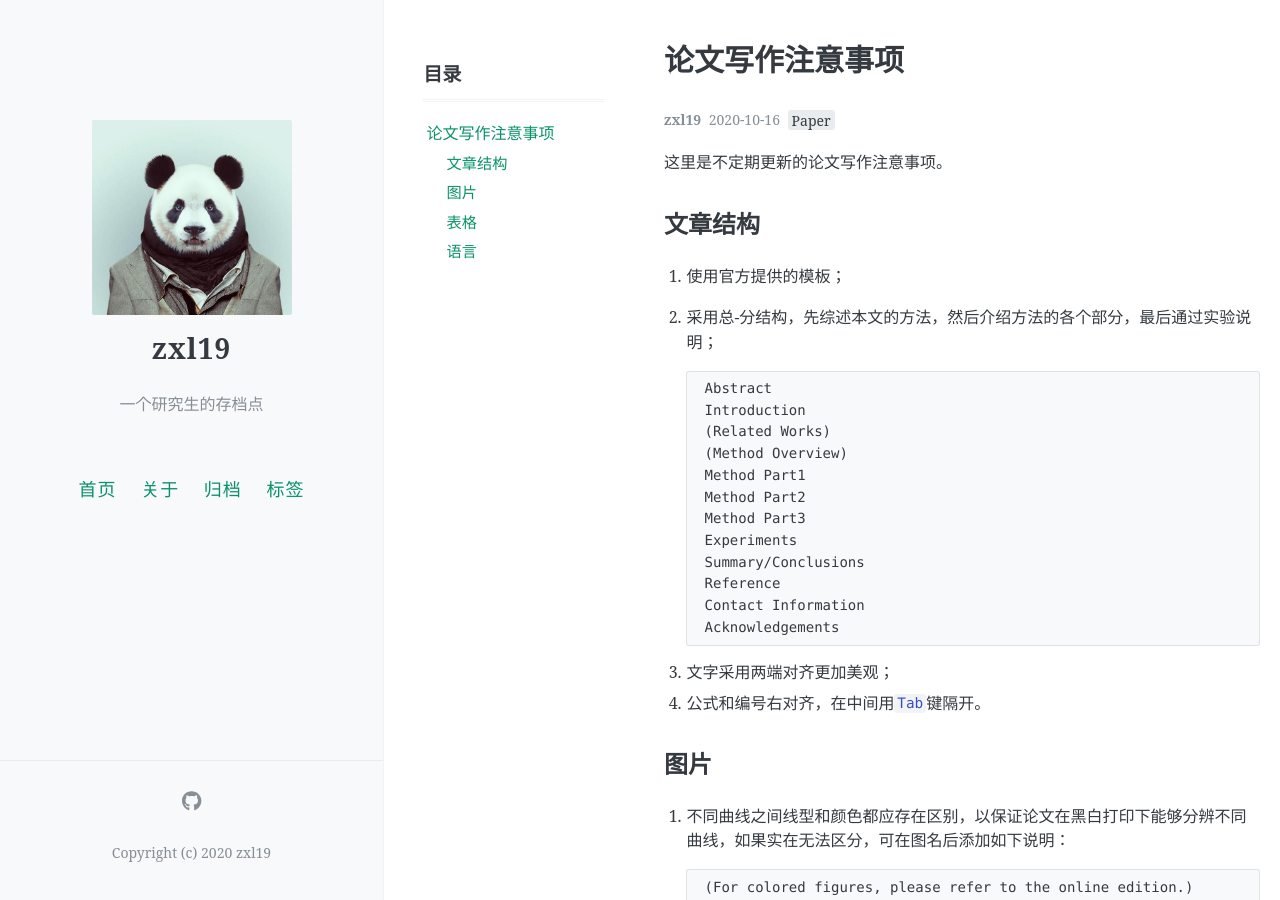
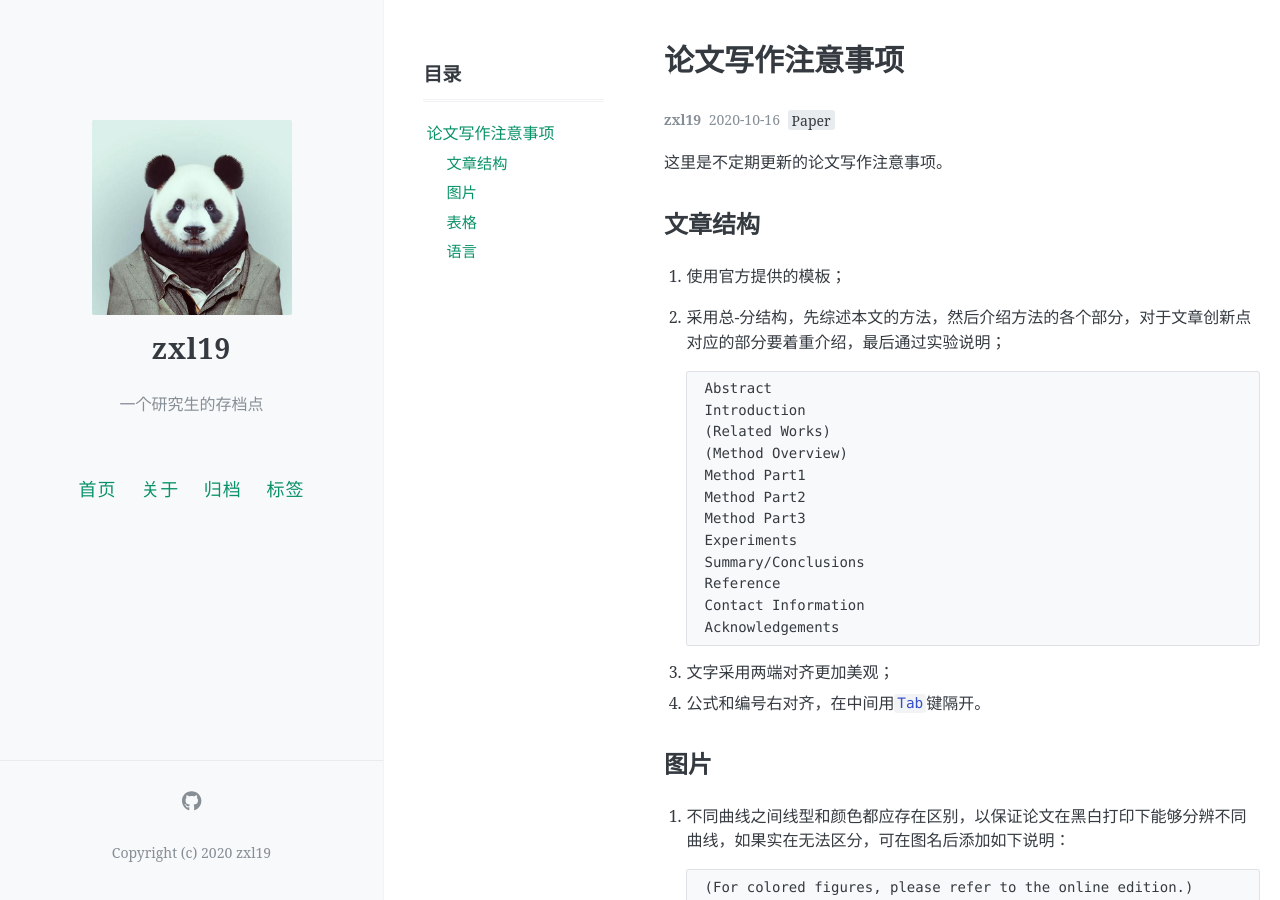
Before and after one commit to zxl19/zxl19.github.io, a Jekyll site: the page built from _posts/2020-10-16-paper-writing.md, in a window 1280 px wide and 900 px high. Built offline with Jekyll 4.4.1, drawn with Linux system fonts in a browser that asks for light colours; comment, search, counter and statistics services are not loaded.

Commit message:
Update 2020-10-16-paper-writing.md

````diff
--- a/_posts/2020-10-16-paper-writing.md
+++ b/_posts/2020-10-16-paper-writing.md
@@ -16,7 +16,7 @@ pinned: false
 ## 文章结构
 
 1. 使用官方提供的模板；
-2. 采用总-分结构，先综述本文的方法，然后介绍方法的各个部分，最后通过实验说明；
+2. 采用总-分结构，先综述本文的方法，然后介绍方法的各个部分，对于文章创新点对应的部分要着重介绍，最后通过实验说明；
 
     ```text
     Abstract
````
